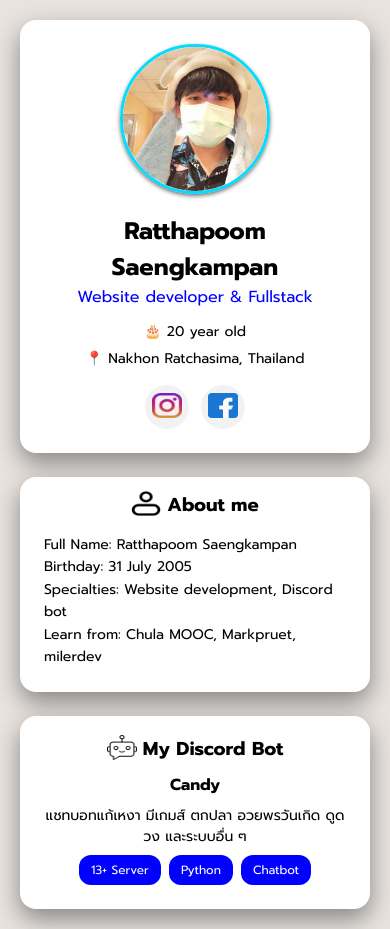
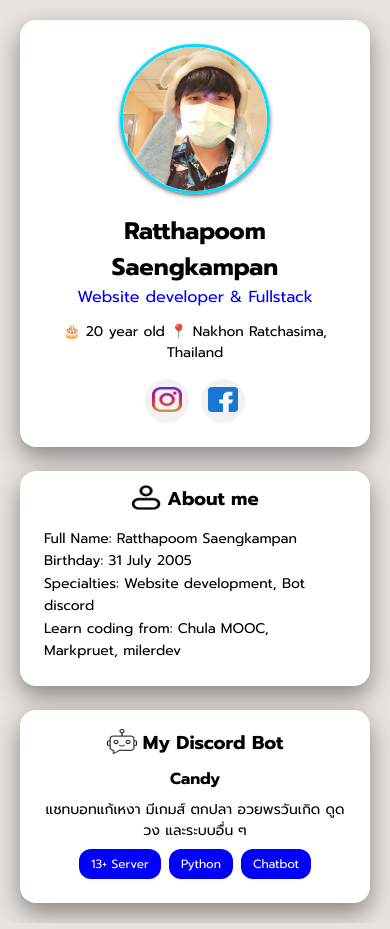
Before and after one commit to Camille061/Portfolio, a plain HTML site: page index.html in a window 390 px wide. Drawn offline with Linux system fonts and the light colour scheme.

Commit message:
responsive

```diff
--- a/index.html
+++ b/index.html
@@ -17,8 +17,8 @@
         <p class="role">Website developer & Fullstack</p>
 
         <div class="info">
-            <span>🎂 20 year old</span>
-            <span>📍 Nakhon Ratchasima, Thailand</span>
+            <span>🎂 20 year old 📍 Nakhon Ratchasima, Thailand</span>
+
         </div>
 
         <div class="social">
@@ -33,8 +33,8 @@
         <div class="box-about">
             <p>Full Name: Ratthapoom Saengkampan</p>
             <p>Birthday: 31 July 2005</p>
-            <p>Specialties: Website development, Discord bot</p>
-            <p>Learn from: Chula MOOC, Markpruet, milerdev</p>
+            <p>Specialties: Website development, Bot discord</p>
+            <p>Learn coding from: Chula MOOC, Markpruet, milerdev</p>
         </div>
     </div>
 
```
